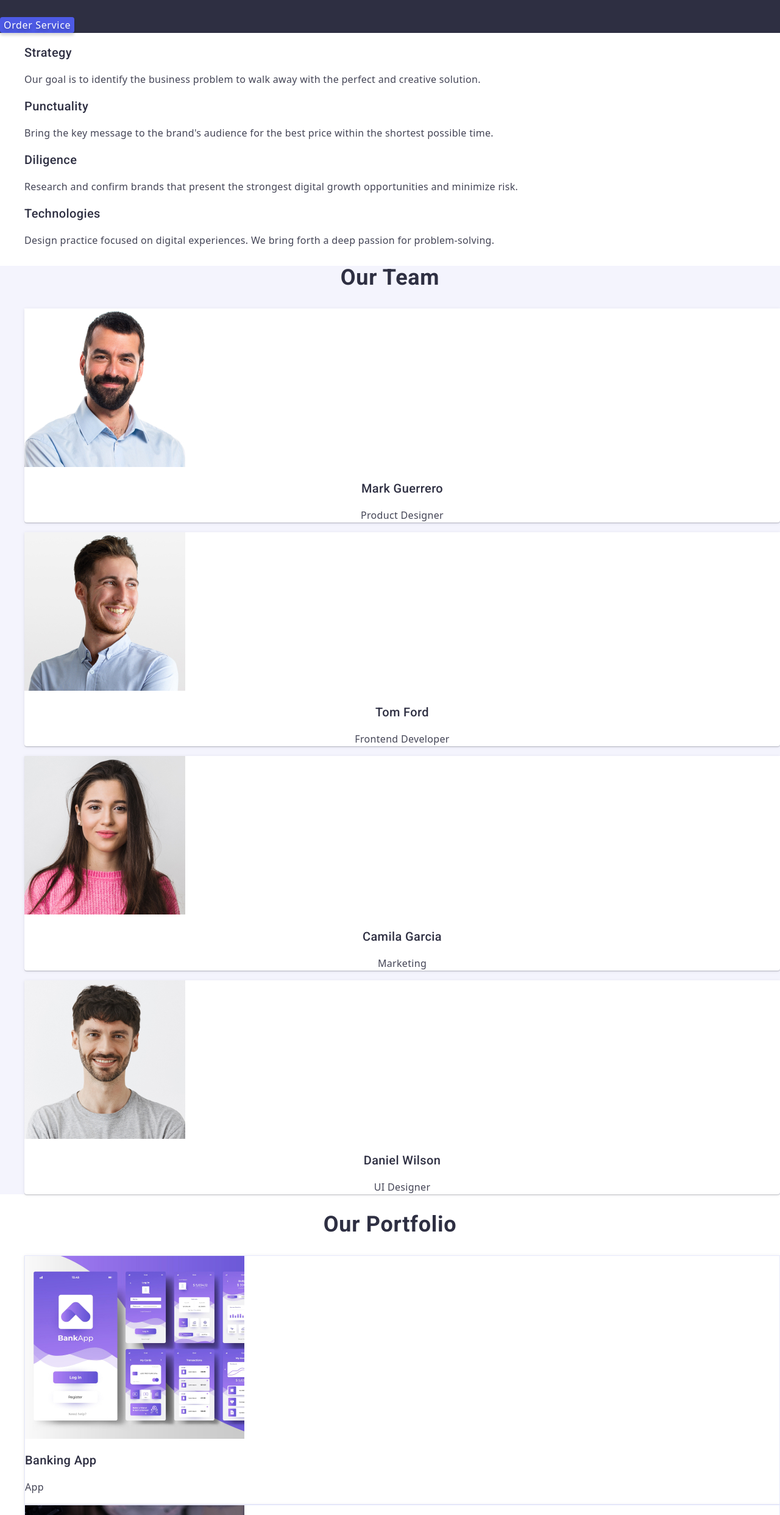
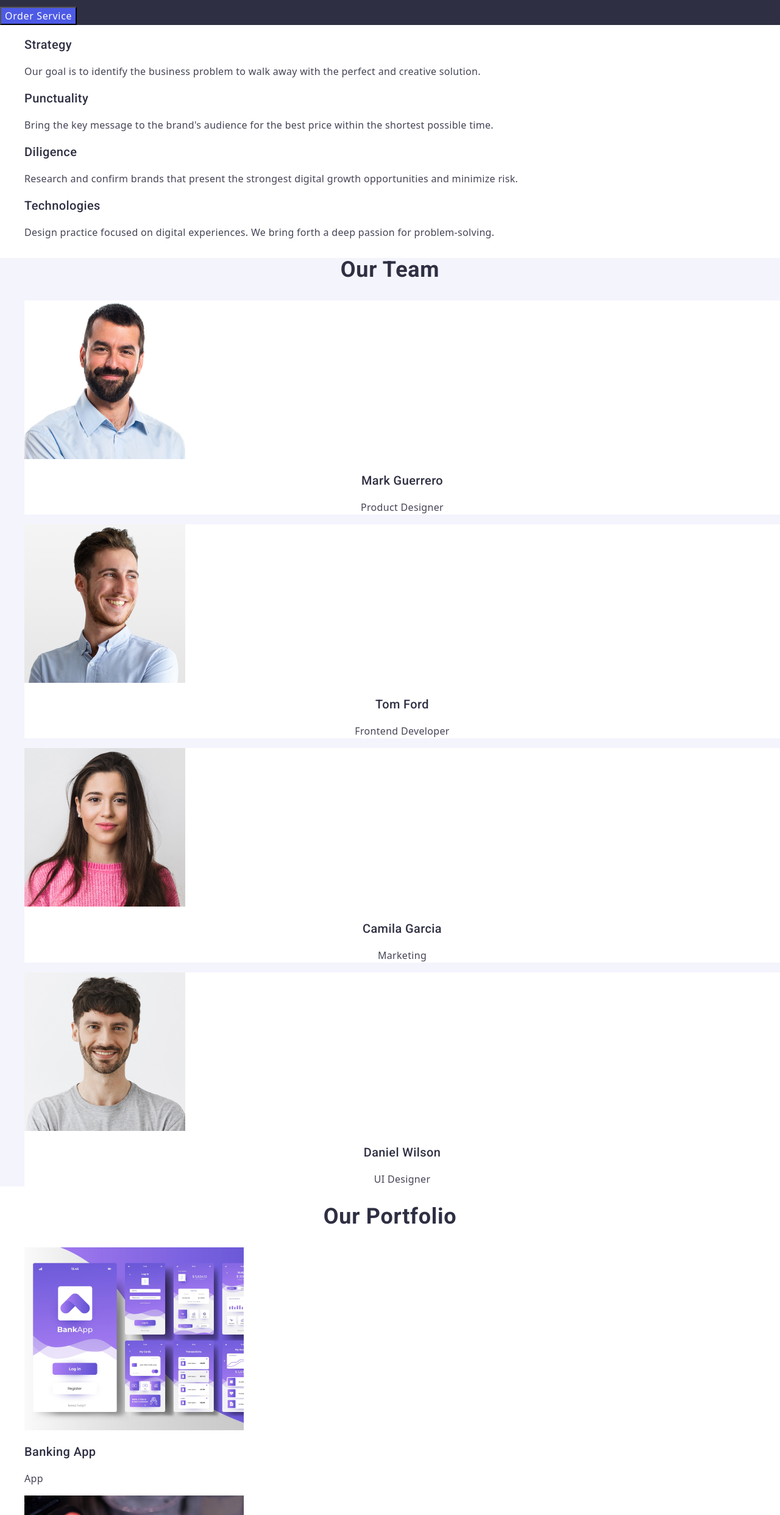
Before and after one commit to anastasiiatarasiuk/goit-markup-hw-02, a plain HTML site: page index.html in a window 1280 px wide. Shown: the part 315-2800 px from the top of the page at 61% size. Drawn offline with nearby package versions, Linux system fonts and the light colour scheme.

Commit message:
update styles.css

```diff
--- a/css/styles.css
+++ b/css/styles.css
@@ -15,7 +15,6 @@ h3 {
 }
 
 .header {
-  border-bottom: 1px solid #e7e9fc;
   background-color: #ffffff;
 }
 
@@ -79,15 +78,11 @@ h3 {
   font-weight: 700;
   line-height: 1.07; /* 107.143% */
   letter-spacing: 0.02em;
-  text-shadow: 0px 4px 4px rgba(0, 0, 0, 0.25);
 }
 
 .baner-button {
   cursor: pointer;
-  border-radius: 4px;
   background-color: #4d5ae5;
-  box-shadow: 0px 4px 4px 0px rgba(0, 0, 0, 0.15);
-  border-style: none;
   /* button text*/
   color: #ffffff;
   font-size: 16px;
@@ -95,12 +90,11 @@ h3 {
   font-weight: 500;
   line-height: 1.5; /* 150% */
   letter-spacing: 0.64px;
-  text-shadow: 0px 4px 4px rgba(0, 0, 0, 0.25);
 }
 
 .baner-button:hover,
 .baner-button:focus {
-  background-color: var(--OCEAN, #404bbf);
+  background-color: #404bbf;
 }
 
 /* Features section style */
@@ -141,11 +135,7 @@ h3 {
 }
 
 .team-card {
-  border-radius: 0px 0px 4px 4px;
   background-color: #ffffff;
-  box-shadow: 0px 2px 1px 0px rgba(46, 47, 66, 0.08),
-    0px 1px 1px 0px rgba(46, 47, 66, 0.16),
-    0px 1px 6px 0px rgba(46, 47, 66, 0.08);
 }
 
 .team-cards-title {
@@ -155,7 +145,7 @@ h3 {
   font-weight: 500;
   line-height: 1.2; /* 120% */
   letter-spacing: 0.4px;
-  color: var(--NAVY-BLUE, #2e2f42);
+  color: #2e2f42;
 }
 
 .team-cards-content {
@@ -184,11 +174,7 @@ h3 {
 }
 
 .portfolio-cards {
-  border: 1px solid #e7e9fc;
   background-color: #ffffff;
-  box-shadow: 0px 2px 1px 0px rgba(46, 47, 66, 0.08),
-    0px 1px 1px 0px rgba(46, 47, 66, 0.16),
-    0px 1px 6px 0px rgba(46, 47, 66, 0.08);
 }
 
 .portfolio-cards-title {
```
